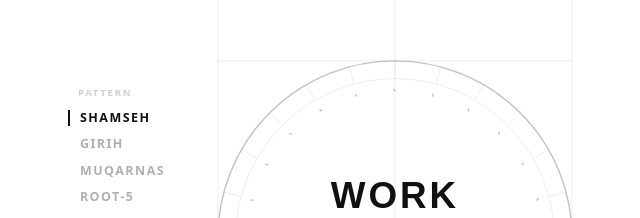
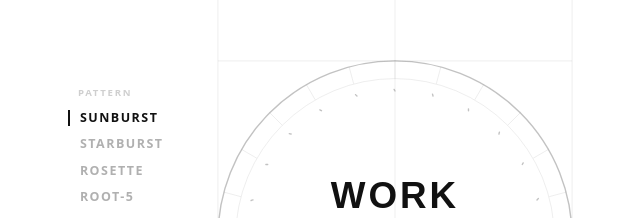
Before and after one commit to grandballoon/lnamazisite, a plain HTML site: page index.html in a window 1280 px wide. Shown: the part 162-380 px from the top of the page, 245-885 px from the left. Drawn offline with Linux system fonts and the light colour scheme.

Commit message:
Add new patterns: Sunburst, Starburst, and Rosette

```diff
--- a/index.html
+++ b/index.html
@@ -445,9 +445,9 @@
     };
 
     group('Pattern', [
-      ['Shamseh',  ''],
-      ['Girih',    ''],
-      ['Muqarnas', ''],
+      ['Sunburst',  ''],
+      ['Starburst', ''],
+      ['Rosette',   ''],
       ['Root-5',   ''],
     ].map(([n, s], i) => button(n, s, 'variant', i + 1, setVariant)));
 
```
